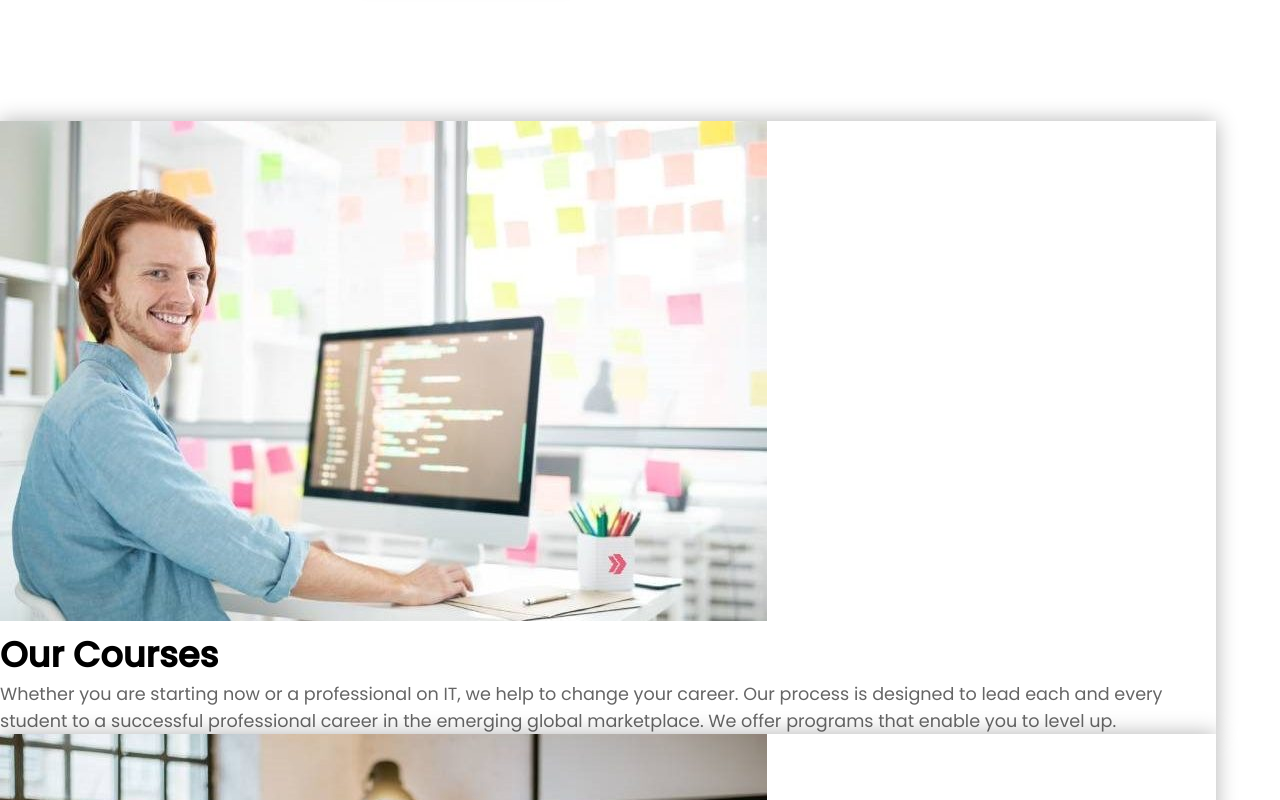
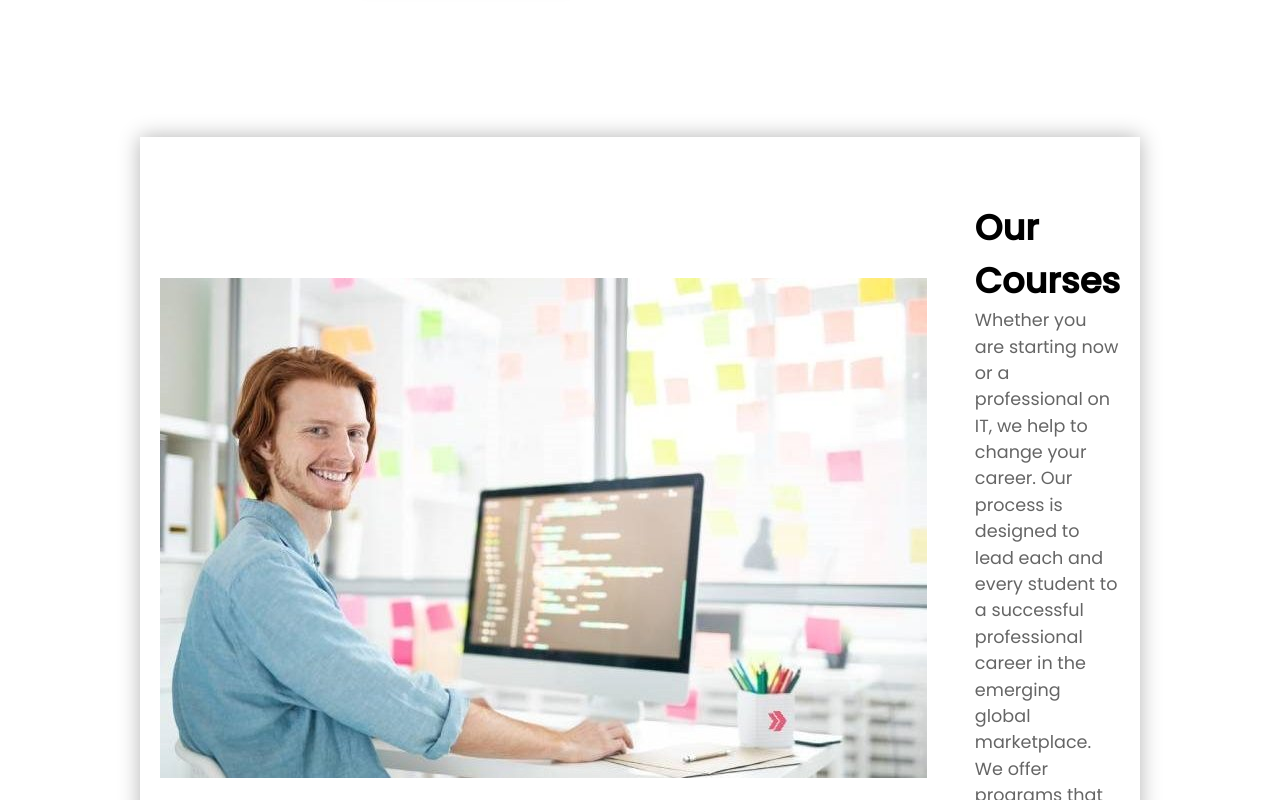
Before and after one commit to seferacikgoz/Styled-Component-Project, a React (Create React App) app in the folder styled-example-inClass/: page / in a window 1280 px wide. Shown: the part 500-1300 px from the top of the page. Built offline with nearby package versions, Linux system fonts and the light colour scheme.

Commit message:
flex direction reverse

```diff
--- a/styled-example-inClass/src/components/Card.jsx
+++ b/styled-example-inClass/src/components/Card.jsx
@@ -8,7 +8,7 @@ const Card = () => {
     {content.map((item) =>{
       const { id, body, title, image} = item;
       return(
-          <Main>
+          <Main key={id} id={id}>
             <div>
             <CardImg src={`./images/${image}`}/>
             </div>
--- a/styled-example-inClass/src/components/styles/Card.styled.jsx
+++ b/styled-example-inClass/src/components/styles/Card.styled.jsx
@@ -4,6 +4,14 @@ export const Main = styled.div`
   width: ${({theme}) => theme .width};
   box-shadow: 0 0 20px rgba(0,0,0,0.3);
   background-color: #fff;
+  display: flex;
+  align-items: center;
+  justify-content: center;
+  padding: 4rem;
+  margin: 1rem auto;
+  gap: 3rem;
+  max-width: ${({theme}) => theme["max-width"]};;
+  flex-direction: ${({id}) => (id % 2 ? "row" : "row-reverse") };
 `;
 
 export const CardImg = styled.img`
```
